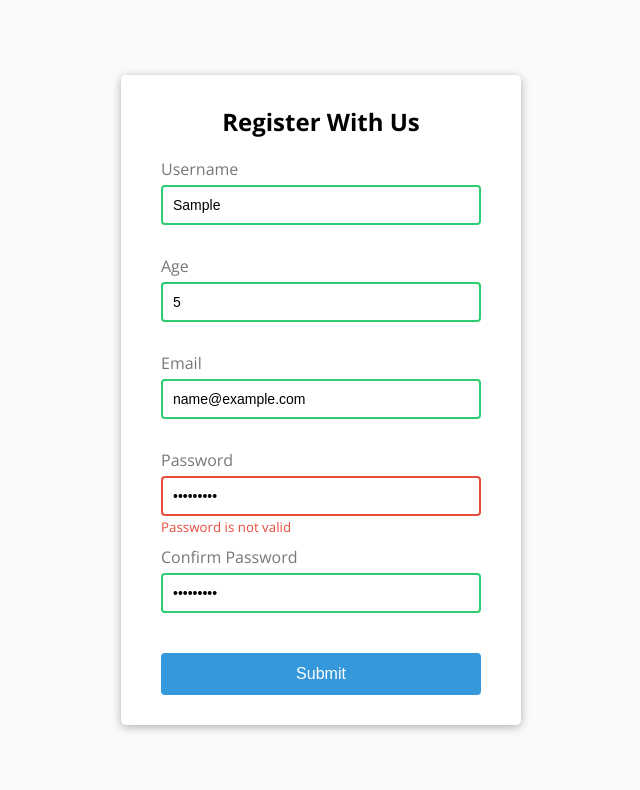
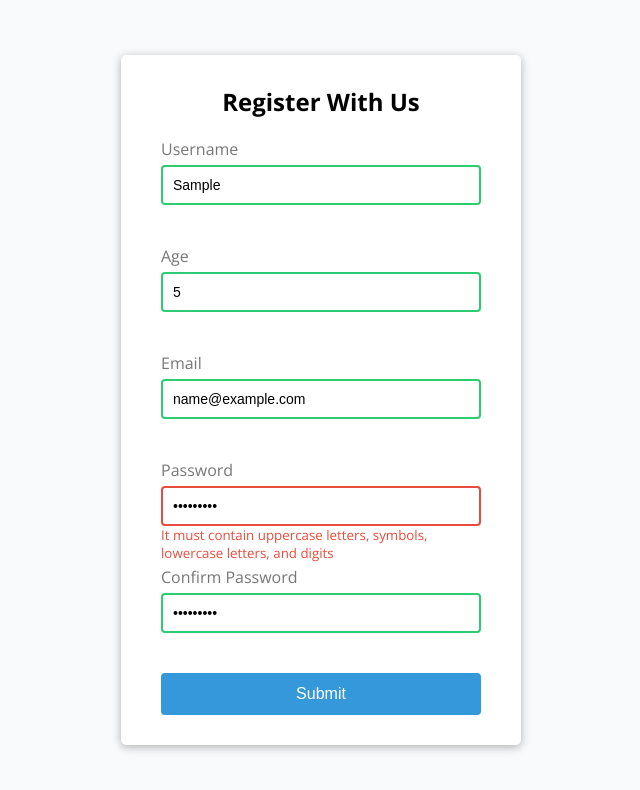
Before and after one commit to AdrianGalanPacheco/FrontendPEC1, a plain HTML site: page PEC1_Ej2_1/index.html in a window 1280 px wide. Both pictures are taken after typing "Sample", "5", "name@example.com", "Sample123", "Sample123" into the empty fields and a click on the button "Submit". Shown: the whole page, without its empty margins (319-959 px from the left). Drawn offline with nearby package versions, Linux system fonts and the light colour scheme.

Commit message:
Visual changes

```diff
--- a/PEC1_Ej2_1/script.js
+++ b/PEC1_Ej2_1/script.js
@@ -83,7 +83,7 @@ function checkPassword(input, min, max) {
   } else if (re.test(input.value)) {
     showSuccess(input);
   } else {
-    showError(input, "Password is not valid");
+    showError(input, "It must contain uppercase letters, symbols, lowercase letters, and digits");
   }
 }
 
--- a/PEC1_Ej2_1/style.css
+++ b/PEC1_Ej2_1/style.css
@@ -36,7 +36,7 @@ h2 {
 }
 
 .form-control {
-    margin-bottom: 10px;
+    margin-bottom: 20px;
     padding-bottom: 20px;
     position: relative;
 }
@@ -72,7 +72,6 @@ h2 {
 .form-control small {
     color: var(--error-color);
     position: absolute;
-    bottom: 0;
     left: 0;
     visibility: hidden;
 }
```
Also changed, not shown: PEC1_Ej2_3/index.html (+1 -1 lines).
